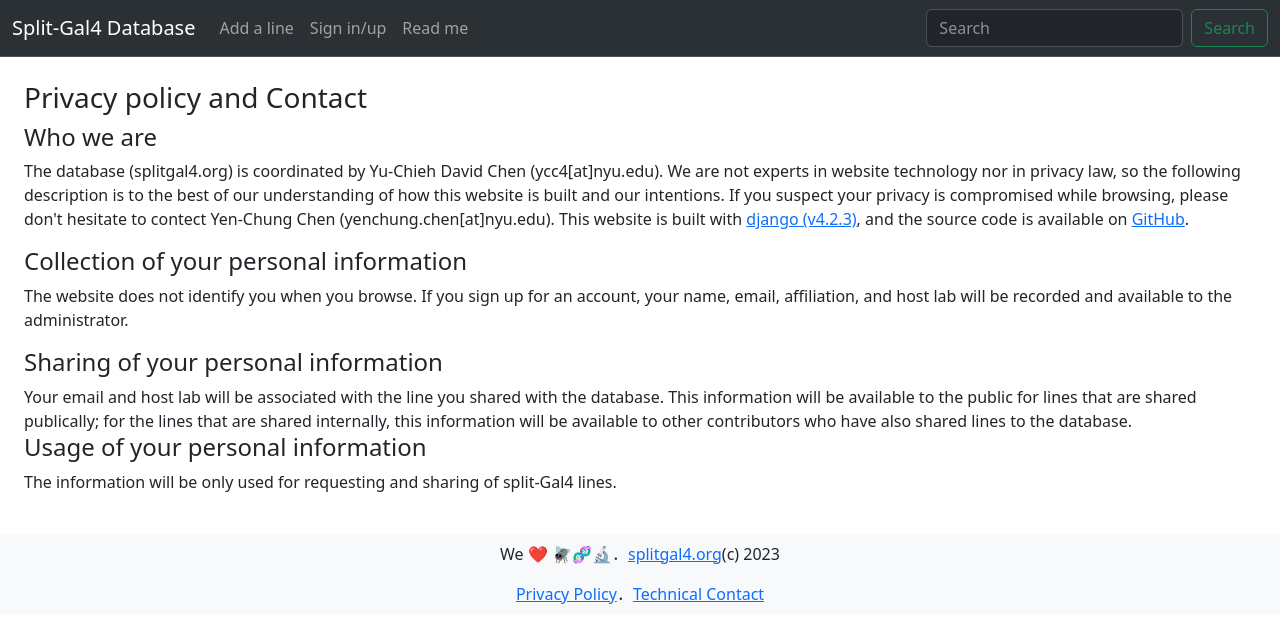
After one commit to chenyenchung/splitgal4.org, a Django app: template splitgal4_lines/templates/privacy.html in a window 1280 px wide. The commit adds this page. Shown: the top 643 px of the page. Run offline with Django 3.2, Linux system fonts and the light colour scheme; the template is opened without the code that fills it, so the values that code supplies are empty.

Commit message:
Add readme and privacy policy for compliance

```diff
--- a/splitgal4_lines/templates/footer.html
+++ b/splitgal4_lines/templates/footer.html
@@ -1,8 +1,10 @@
 <div class="bg-light">
   <div class="d-flex p-2 justify-content-center">
-    We  ❤️  🪰🧬🔬
+    We  ❤️  🪰🧬🔬．
+    <a href="{% url 'home' %}">splitgal4.org</a> (c) 2023
   </div>
-  <div class="d-flex p-2 justify-content-center">
-    (c) 2023 splitgal4.org
-  </div>
+    <div class="d-flex p-2 justify-content-center">
+      <a href="{% url 'privacy' %}">Privacy Policy</a>．
+      <a href="mailto:&#121;&#099;&#099;&#053;&#050;&#048;&#064;&#110;&#121;&#117;&#046;&#101;&#100;&#117;">Technical Contact</a>
+    </div>
 </div>
--- a/splitgal4_lines/templates/navbar.html
+++ b/splitgal4_lines/templates/navbar.html
@@ -46,7 +46,9 @@
           <a class="nav-link" aria-current="page" href="{% url 'login' %}">Sign in/up</a>
         </li>
         {% endif %}
-
+        <li class="nav-item">
+          <a class="nav-link" aria-current="page" href="{% url 'readme' %}">Read me</a>
+        </li>
       </ul>
       <form class="d-flex" role="search">
         <input class="form-control me-2" name="search-keyword" type="search" placeholder="Search" aria-label="Search">
--- /dev/null
+++ b/splitgal4_lines/templates/privacy.html
@@ -0,0 +1,42 @@
+{% extends 'base.html' %}
+
+{% block content %}
+<h3>Privacy policy and Contact</h3>
+
+<h4>Who we are</h4>
+<p>
+The database (splitgal4.org) is coordinated by Yu-Chieh David Chen (ycc4[at]nyu.edu).
+
+We are not experts in website technology nor in privacy law, so the following
+description is to the best of our understanding of how this website is built and
+our intentions. If you suspect your privacy is compromised while browsing,
+please don't hesitate to contect Yen-Chung Chen (yenchung.chen[at]nyu.edu).
+
+This website is built with <a href="https://www.djangoproject.com/">django (v4.2.3)</a>,
+and the source code is available on
+<a href="https://github.com/chenyenchung/splitgal4.org">GitHub</a>.
+</p>
+
+<h4>Collection of your personal information</h4>
+
+<p>
+The website does not identify you when you browse. If you sign up for an
+account, your name, email, affiliation, and host lab will be recorded and
+available to the administrator.
+</p>
+
+<h4>Sharing of your personal information</h4>
+
+Your email and host lab will be associated with the line you shared with the
+database.
+
+This information will be available to the public for lines that are shared
+publically; for the lines that are shared internally, this information will
+be available to other contributors who have also shared lines to the database.
+
+<h4>Usage of your personal information</h4>
+
+The information will be only used for requesting and sharing of split-Gal4
+lines.
+
+{% endblock %}
--- a/splitgal4_lines/urls.py
+++ b/splitgal4_lines/urls.py
@@ -5,4 +5,6 @@ from . import views
 urlpatterns = [
     path("", views.index, name="home"),
     path("add_line", views.add_line, name="add_line"),
+    path("readme", views.readme, name="readme"),
+    path("privacy", views.privacy, name="privacy"),
 ]
--- a/splitgal4_lines/views.py
+++ b/splitgal4_lines/views.py
@@ -95,3 +95,6 @@ def add_line(request):
 
 def readme(request):
     return(render(request, 'readme.html'))
+
+def privacy(request):
+    return(render(request, 'privacy.html'))
```
Also changed, not shown: splitgal4_lines/templates/readme.html (added, +35 -0 lines). Lines whose indentation alone changed are shown as unchanged.
